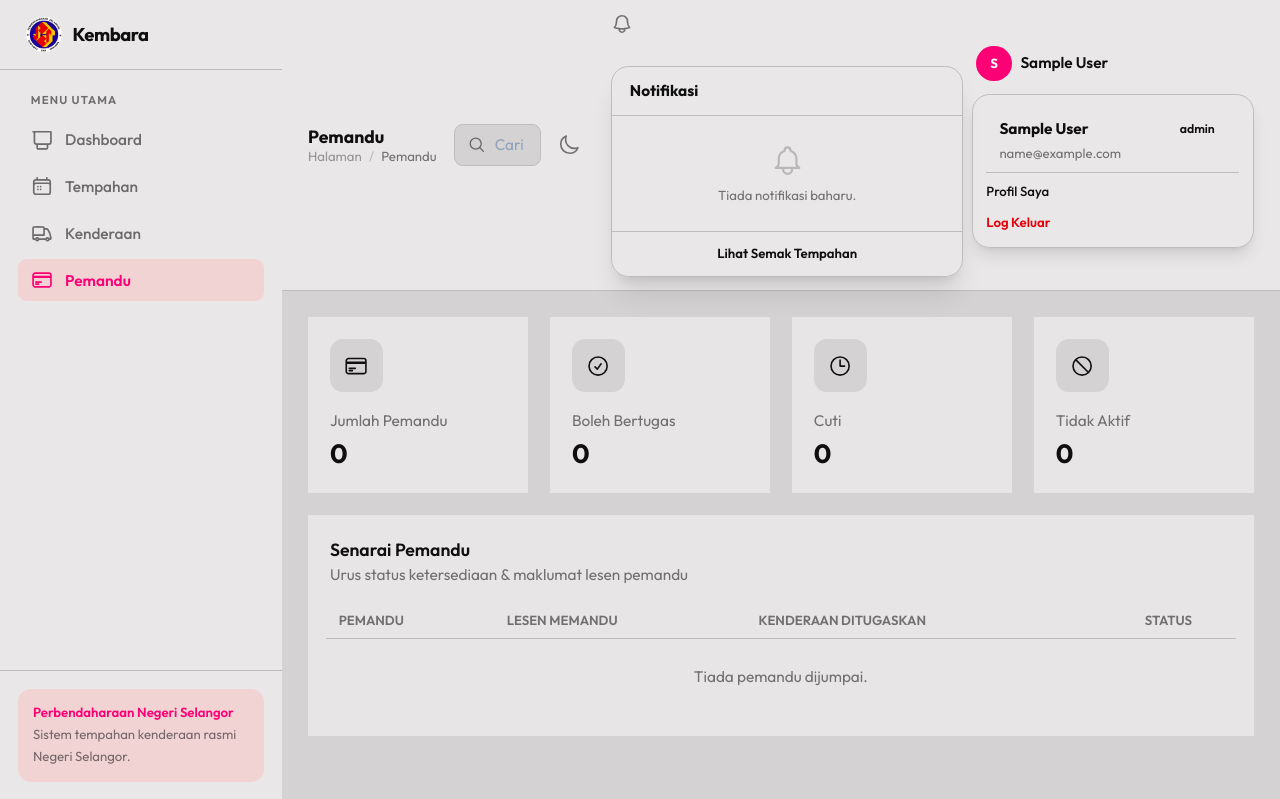
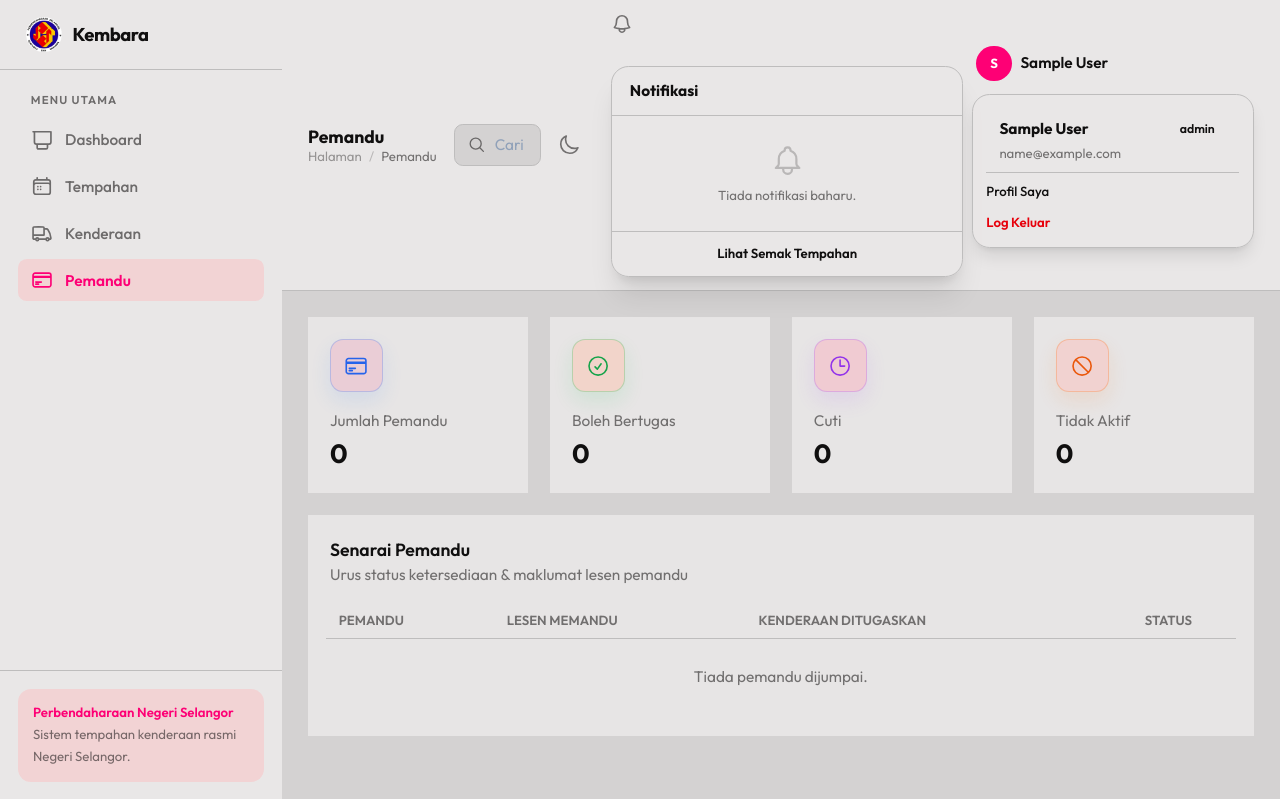
Before and after one commit to Fit03/Kembara, a PHP site: page /drivers.php in a window 1280 px wide. Shown: the top 799 px of the page. Run offline with PHP 8.4, Linux system fonts and the light colour scheme; the visitor is signed in with stand-in values (Sample User, id 1); data that the repository does not hold is empty; some libraries are stand-ins or nearby versions.

Commit message:
Fix all bugs

```diff
--- a/assets/css/style.css
+++ b/assets/css/style.css
@@ -43,19 +43,21 @@ table tr:hover { background-color: color-mix(in oklch, var(--color-base-content)
     width: 3rem;
     height: 3rem;
     border-radius: 0.75rem;
-    background: var(--ta-canvas);
-    color: var(--ta-ink);
+    background: color-mix(in oklch, #14b8a6 16%, var(--ta-surface));
+    color: #0f766e;
+    border: 1px solid color-mix(in oklch, #14b8a6 28%, transparent);
+    box-shadow: 0 8px 18px color-mix(in oklch, #14b8a6 12%, transparent);
 }
 
 /* Warna kad statistik — padankan dengan susunan kad di dashboard.php:
    Tempahan(biru) → Kelulusan(hijau) → Kenderaan(ungu) → Pengguna(oren)
    → Perjalanan(cyan) → Pemandu(pink) */
-.ta-icon-box-blue   { background: color-mix(in oklch, #3b82f6 18%, var(--ta-surface)); color: #3b82f6; }
-.ta-icon-box-green  { background: color-mix(in oklch, #22c55e 18%, var(--ta-surface)); color: #22c55e; }
-.ta-icon-box-purple { background: color-mix(in oklch, #a855f7 18%, var(--ta-surface)); color: #a855f7; }
-.ta-icon-box-orange { background: color-mix(in oklch, #f97316 18%, var(--ta-surface)); color: #f97316; }
-.ta-icon-box-cyan   { background: color-mix(in oklch, #06b6d4 18%, var(--ta-surface)); color: #06b6d4; }
-.ta-icon-box-pink   { background: color-mix(in oklch, #ec4899 18%, var(--ta-surface)); color: #ec4899; }
+.ta-icon-box-blue   { background: color-mix(in oklch, #3b82f6 18%, var(--ta-surface)); color: #2563eb; border-color: color-mix(in oklch, #3b82f6 28%, transparent); box-shadow: 0 8px 18px color-mix(in oklch, #3b82f6 12%, transparent); }
+.ta-icon-box-green  { background: color-mix(in oklch, #22c55e 18%, var(--ta-surface)); color: #16a34a; border-color: color-mix(in oklch, #22c55e 28%, transparent); box-shadow: 0 8px 18px color-mix(in oklch, #22c55e 12%, transparent); }
+.ta-icon-box-purple { background: color-mix(in oklch, #a855f7 18%, var(--ta-surface)); color: #9333ea; border-color: color-mix(in oklch, #a855f7 28%, transparent); box-shadow: 0 8px 18px color-mix(in oklch, #a855f7 12%, transparent); }
+.ta-icon-box-orange { background: color-mix(in oklch, #f97316 18%, var(--ta-surface)); color: #ea580c; border-color: color-mix(in oklch, #f97316 28%, transparent); box-shadow: 0 8px 18px color-mix(in oklch, #f97316 12%, transparent); }
+.ta-icon-box-cyan   { background: color-mix(in oklch, #06b6d4 18%, var(--ta-surface)); color: #0891b2; border-color: color-mix(in oklch, #06b6d4 28%, transparent); box-shadow: 0 8px 18px color-mix(in oklch, #06b6d4 12%, transparent); }
+.ta-icon-box-pink   { background: color-mix(in oklch, #ec4899 18%, var(--ta-surface)); color: #db2777; border-color: color-mix(in oklch, #ec4899 28%, transparent); box-shadow: 0 8px 18px color-mix(in oklch, #ec4899 12%, transparent); }
 
 .ta-nav-link {
     display: flex;
--- a/dashboard.php
+++ b/dashboard.php
@@ -295,7 +295,7 @@ include 'includes/layout_header.php';
         <!-- Kad Statistik Peribadi -->
         <div class="grid grid-cols-2 sm:grid-cols-3 lg:grid-cols-4 gap-5">
           <div class="card p-5" data-href="bookings.php?mine=1">
-            <div class="ta-icon-box mb-4">
+            <div class="ta-icon-box ta-icon-box-blue mb-4">
               <svg xmlns="http://www.w3.org/2000/svg" class="h-6 w-6" fill="none" viewBox="0 0 24 24" stroke="currentColor" stroke-width="1.6"><path stroke-linecap="round" stroke-linejoin="round" d="M6.75 3v2.25M17.25 3v2.25M3 18.75V7.5a2.25 2.25 0 012.25-2.25h13.5A2.25 2.25 0 0121 7.5v11.25m-18 0A2.25 2.25 0 005.25 21h13.5A2.25 2.25 0 0021 18.75m-18 0v-7.5A2.25 2.25 0 015.25 9h13.5A2.25 2.25 0 0121 11.25v7.5" /></svg>
             </div>
             <p class="text-sm mb-1" style="color:var(--ta-muted)">Tempahan Aktif Saya</p>
@@ -317,7 +317,7 @@ include 'includes/layout_header.php';
           <?php endif; ?>
 
           <div class="card p-5" data-href="bookings.php?mine=1&status=Completed">
-            <div class="ta-icon-box mb-4">
+            <div class="ta-icon-box ta-icon-box-purple mb-4">
               <svg xmlns="http://www.w3.org/2000/svg" class="h-6 w-6" fill="none" viewBox="0 0 24 24" stroke="currentColor" stroke-width="1.6"><path stroke-linecap="round" stroke-linejoin="round" d="M4.5 12.75l6 6 9-13.5" /></svg>
             </div>
             <p class="text-sm mb-1" style="color:var(--ta-muted)">Selesai Bulan Ini</p>
@@ -325,7 +325,7 @@ include 'includes/layout_header.php';
           </div>
 
           <div class="card p-5">
-            <div class="ta-icon-box mb-4">
+            <div class="ta-icon-box ta-icon-box-orange mb-4">
               <svg xmlns="http://www.w3.org/2000/svg" class="h-6 w-6" fill="none" viewBox="0 0 24 24" stroke="currentColor" stroke-width="1.6"><path stroke-linecap="round" stroke-linejoin="round" d="M8.25 6.75H15.75M8.25 6.75a2.25 2.25 0 01-2.25-2.25V4.5A2.25 2.25 0 018.25 2.25h7.5A2.25 2.25 0 0118 4.5v.75a2.25 2.25 0 01-2.25 2.25M8.25 6.75v10.5a2.25 2.25 0 002.25 2.25h3a2.25 2.25 0 002.25-2.25V6.75" /></svg>
             </div>
             <p class="text-sm mb-1" style="color:var(--ta-muted)">Hari Ke Perjalanan Seterusnya</p>
--- a/drivers.php
+++ b/drivers.php
@@ -280,7 +280,7 @@ include 'includes/layout_header.php';
         <!-- Baris 1: Kad Statistik -->
         <div class="grid grid-cols-2 sm:grid-cols-3 xl:grid-cols-4 gap-5">
           <div class="card p-5" data-href="drivers.php">
-            <div class="ta-icon-box mb-4">
+            <div class="ta-icon-box ta-icon-box-blue mb-4">
               <svg xmlns="http://www.w3.org/2000/svg" class="h-5.5 w-5.5" fill="none" viewBox="0 0 24 24" stroke="currentColor" stroke-width="1.6"><path stroke-linecap="round" stroke-linejoin="round" d="M2.25 8.25h19.5M2.25 9h19.5m-16.5 5.25h6m-6 2.25h3m-3.75 3h15a2.25 2.25 0 002.25-2.25V6.75A2.25 2.25 0 0019.5 4.5h-15a2.25 2.25 0 00-2.25 2.25v10.5A2.25 2.25 0 004.5 19.5z" /></svg>
             </div>
             <p class="text-sm mb-1" style="color:var(--ta-muted)">Jumlah Pemandu</p>
@@ -288,7 +288,7 @@ include 'includes/layout_header.php';
           </div>
 
           <div class="card p-5" data-href="drivers.php?status=Available">
-            <div class="ta-icon-box mb-4">
+            <div class="ta-icon-box ta-icon-box-green mb-4">
               <svg xmlns="http://www.w3.org/2000/svg" class="h-5.5 w-5.5" fill="none" viewBox="0 0 24 24" stroke="currentColor" stroke-width="1.6"><path stroke-linecap="round" stroke-linejoin="round" d="M9 12.75L11.25 15 15 9.75M21 12a9 9 0 11-18 0 9 9 0 0118 0z" /></svg>
             </div>
             <p class="text-sm mb-1" style="color:var(--ta-muted)">Boleh Bertugas</p>
@@ -296,7 +296,7 @@ include 'includes/layout_header.php';
           </div>
 
           <div class="card p-5" data-href="drivers.php?status=Leave">
-            <div class="ta-icon-box mb-4">
+            <div class="ta-icon-box ta-icon-box-purple mb-4">
               <svg xmlns="http://www.w3.org/2000/svg" class="h-5.5 w-5.5" fill="none" viewBox="0 0 24 24" stroke="currentColor" stroke-width="1.6"><path stroke-linecap="round" stroke-linejoin="round" d="M12 6v6h4.5m4.5 0a9 9 0 11-18 0 9 9 0 0118 0z" /></svg>
             </div>
             <p class="text-sm mb-1" style="color:var(--ta-muted)">Cuti</p>
@@ -304,7 +304,7 @@ include 'includes/layout_header.php';
           </div>
 
           <div class="card p-5" data-href="drivers.php?status=Inactive">
-            <div class="ta-icon-box mb-4">
+            <div class="ta-icon-box ta-icon-box-orange mb-4">
               <svg xmlns="http://www.w3.org/2000/svg" class="h-5.5 w-5.5" fill="none" viewBox="0 0 24 24" stroke="currentColor" stroke-width="1.6"><path stroke-linecap="round" stroke-linejoin="round" d="M18.364 18.364A9 9 0 005.636 5.636m12.728 12.728A9 9 0 015.636 5.636m12.728 12.728L5.636 5.636" /></svg>
             </div>
             <p class="text-sm mb-1" style="color:var(--ta-muted)">Tidak Aktif</p>
--- a/view-driver.php
+++ b/view-driver.php
@@ -234,7 +234,7 @@ include 'includes/layout_header.php';
                     <div class="grid grid-cols-1 sm:grid-cols-2 gap-3">
                         <?php foreach ($assignedVehicles as $vehicle): ?>
                             <div class="rounded-xl border px-4 py-3 flex items-center gap-3" style="border-color:var(--ta-border)">
-                                <div class="ta-icon-box" style="width:2.5rem;height:2.5rem"><svg class="ta-nav-icon" xmlns="http://www.w3.org/2000/svg" fill="none" viewBox="0 0 24 24" stroke="currentColor" stroke-width="1.8"><path stroke-linecap="round" stroke-linejoin="round" d="M8.25 18.75a1.5 1.5 0 01-3 0m3 0a1.5 1.5 0 00-3 0m3 0h6m-9 0H3.375a1.125 1.125 0 01-1.125-1.125V14.25m17.25 4.5a1.5 1.5 0 01-3 0m3 0a1.5 1.5 0 00-3 0m3 0h1.125c.621 0 1.129-.504 1.09-1.124a17.902 17.902 0 00-3.213-9.193 2.056 2.056 0 00-1.58-.86H14.25M16.5 18.75h-2.25m0-11.177v-.958c0-.568-.422-1.048-.987-1.106a48.554 48.554 0 00-10.026 0 1.106 1.106 0 00-.987 1.106v7.635m12-6.677v6.677m0 0h-12" /></svg></div>
+                                <div class="ta-icon-box ta-icon-box-cyan" style="width:2.5rem;height:2.5rem"><svg class="ta-nav-icon" xmlns="http://www.w3.org/2000/svg" fill="none" viewBox="0 0 24 24" stroke="currentColor" stroke-width="1.8"><path stroke-linecap="round" stroke-linejoin="round" d="M8.25 18.75a1.5 1.5 0 01-3 0m3 0a1.5 1.5 0 00-3 0m3 0h6m-9 0H3.375a1.125 1.125 0 01-1.125-1.125V14.25m17.25 4.5a1.5 1.5 0 01-3 0m3 0a1.5 1.5 0 00-3 0m3 0h1.125c.621 0 1.129-.504 1.09-1.124a17.902 17.902 0 00-3.213-9.193 2.056 2.056 0 00-1.58-.86H14.25M16.5 18.75h-2.25m0-11.177v-.958c0-.568-.422-1.048-.987-1.106a48.554 48.554 0 00-10.026 0 1.106 1.106 0 00-1.106 1.106v7.635m12-6.677v6.677m0 0h-12" /></svg></div>
                                 <p class="font-medium text-sm"><?= htmlspecialchars($vehicle) ?></p>
                             </div>
                         <?php endforeach; ?>
```
Also changed, not shown: activity_log.php (+4 -4 lines), bookings.php (+43 -11 lines), users.php (+4 -4 lines), vehicles.php (+4 -4 lines).
